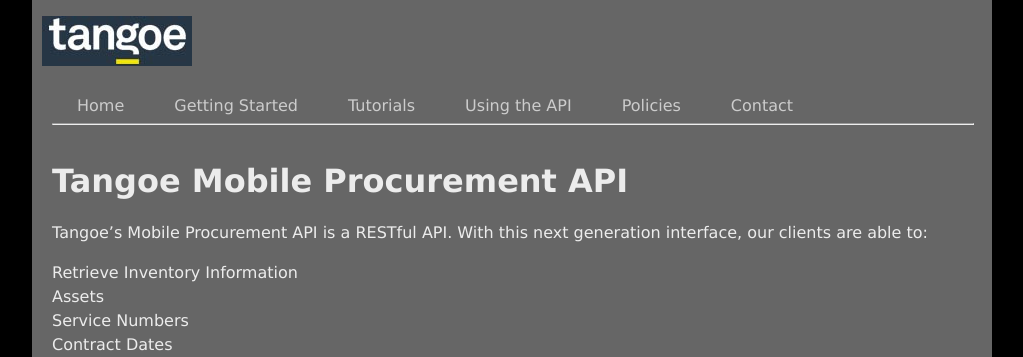
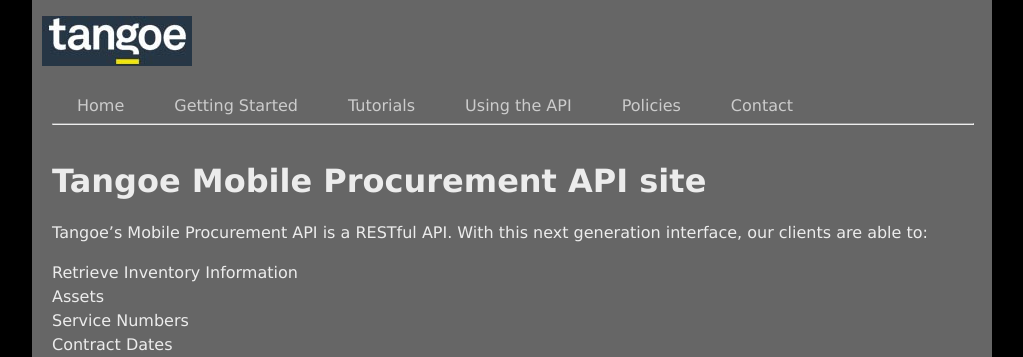
Before and after one commit to Tangoe/Mobile-Procurement-API-Documentation, a Jekyll site: the page built from index.md, in a window 1280 px wide. Shown: the top 357 px of the page, without its empty margins (128-1151 px from the left). Built offline with Jekyll 4.4.1, drawn with Linux system fonts in a browser that asks for light colours; Markdown is read by kramdown in place of the engine named in the settings.

```diff
--- a/_config.yml
+++ b/_config.yml
@@ -5,7 +5,7 @@ url: "http://localhost:4000"
 
 # paginate: 10
 
-markdown: rdiscount
-permalink: pretty
+# markdown: rdiscount
+# permalink: pretty
 
 # pygments: true
--- a/index.md
+++ b/index.md
@@ -7,7 +7,7 @@ logo2: tangoe_knockout.jpg
 
 
 
-# Tangoe Mobile Procurement API
+# Tangoe Mobile Procurement API site
 
 Tangoe's Mobile Procurement API is a RESTful API.  With this next generation interface, our clients are able to:
 
```
Also changed, not shown: 3 other files.
